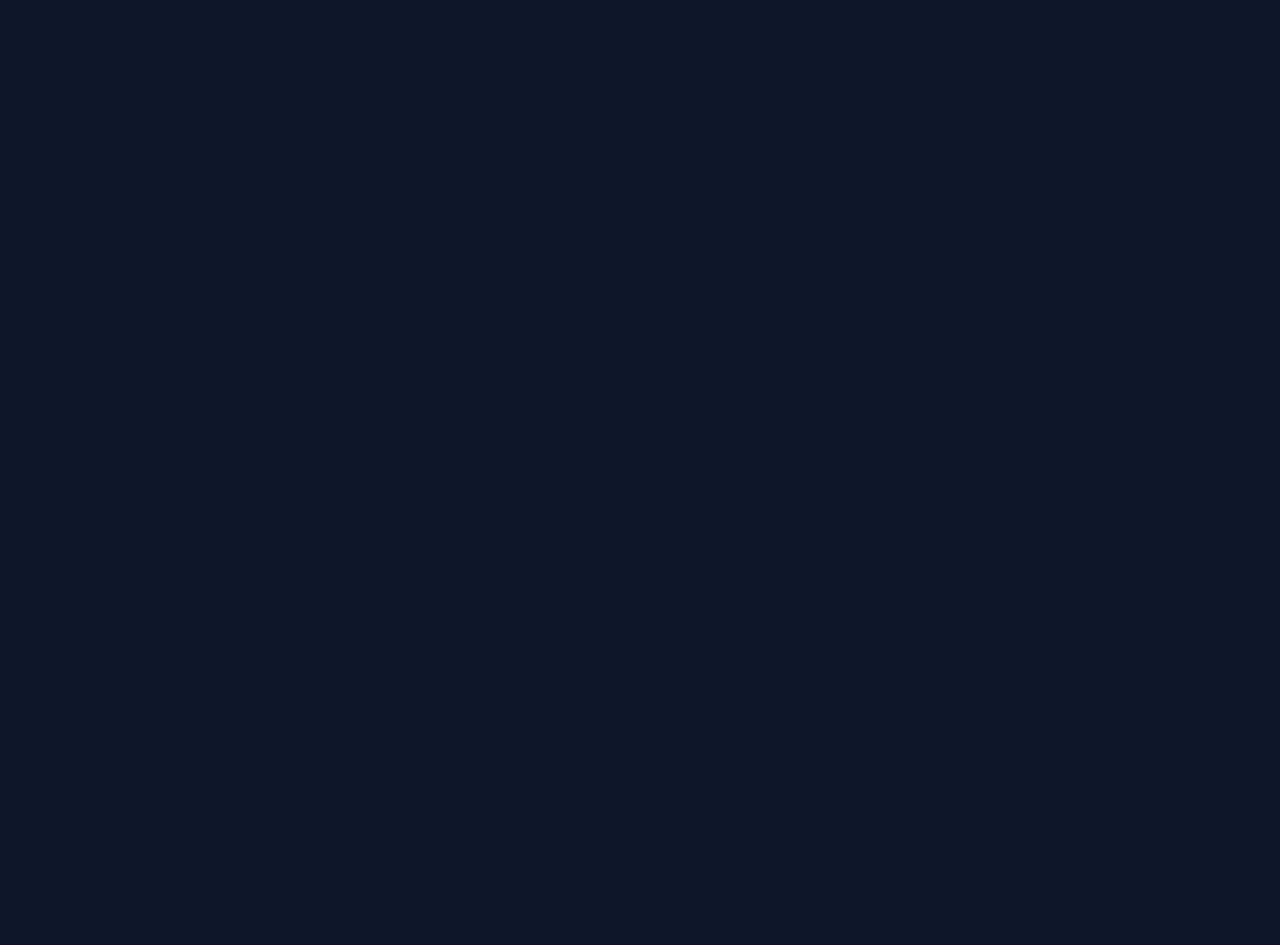
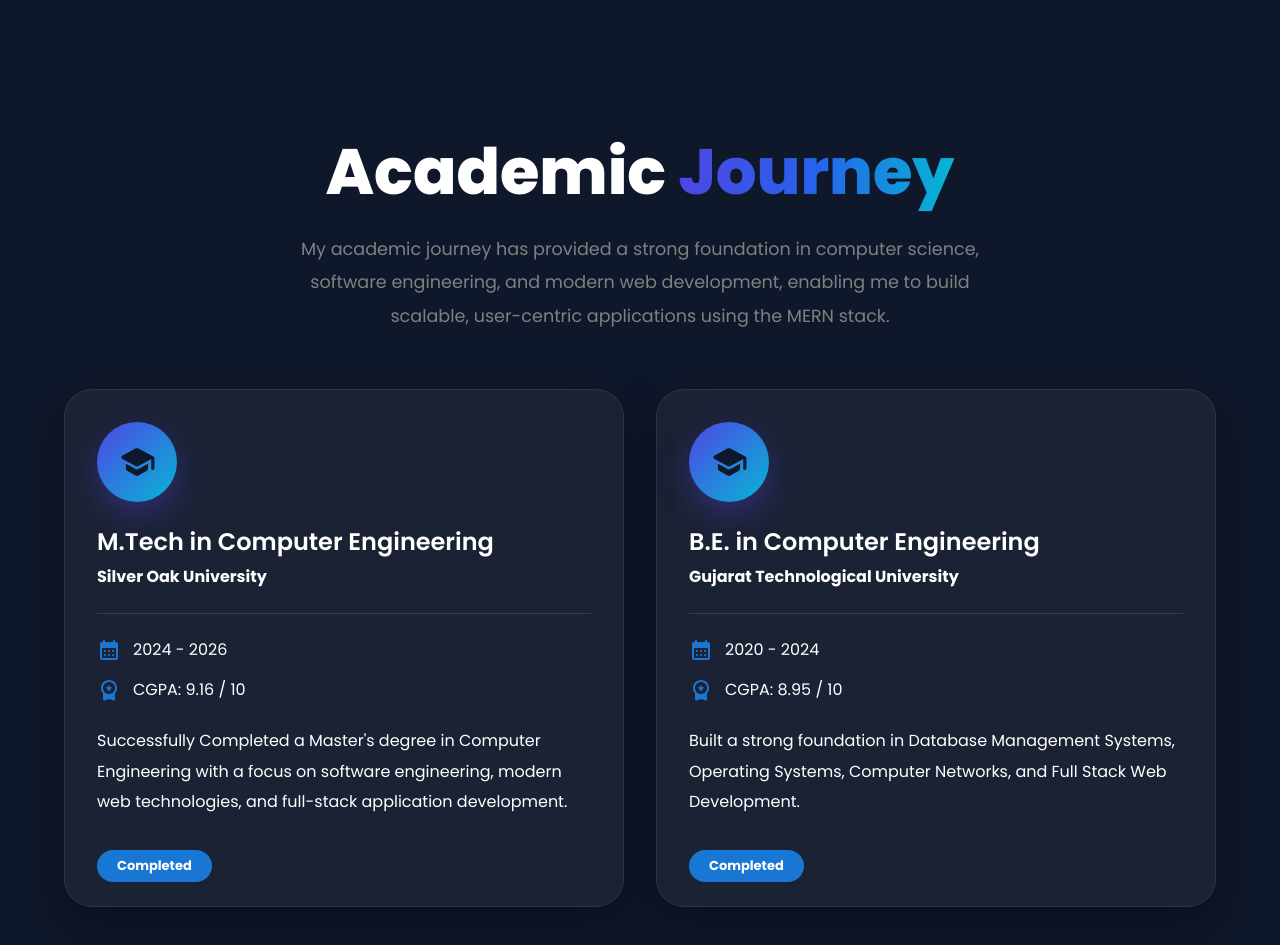
Before and after one commit to 12345-dd/portfolio, a React (Vite) app: page / in a window 1280 px wide. Shown: the part 5800-6745 px from the top of the page. Before the commit the page ends 5823 px from the top, so only its background shows below. Built offline with nearby package versions, Linux system fonts and the light colour scheme.

Commit message:
Implemented Education section

```diff
--- a/src/App.jsx
+++ b/src/App.jsx
@@ -13,6 +13,7 @@
 import Skills from "./components/Skills/Skills";
 import Projects from "./components/Projects/Projects";
 import Experience from "./components/Experience/Experience";
+import Education from "./components/Education/Education";
 
 function App() {
 
@@ -36,6 +37,8 @@
 
       <Experience />
 
+      <Education />
+
     </ThemeProvider>
   );
 }
--- /dev/null
+++ b/src/components/Education/Education.jsx
@@ -0,0 +1,26 @@
+import { Box, Container } from "@mui/material";
+
+import EducationHeader from "./EducationHeader";
+import EducationGrid from "./EducationGrid";
+
+const Education = () => {
+  return (
+    <Box
+      id="education"
+      sx={{
+        py: {
+          xs: 10,
+          md: 14,
+        },
+      }}
+    >
+      <Container maxWidth="lg">
+        <EducationHeader />
+
+        <EducationGrid />
+      </Container>
+    </Box>
+  );
+};
+
+export default Education;
--- /dev/null
+++ b/src/components/Education/EducationCard.jsx
@@ -0,0 +1,200 @@
+import { motion } from "framer-motion";
+
+import {
+  Avatar,
+  Box,
+  Card,
+  CardContent,
+  Chip,
+  Divider,
+  Typography,
+  useTheme,
+} from "@mui/material";
+
+import SchoolRoundedIcon from "@mui/icons-material/SchoolRounded";
+import CalendarMonthRoundedIcon from "@mui/icons-material/CalendarMonthRounded";
+import WorkspacePremiumRoundedIcon from "@mui/icons-material/WorkspacePremiumRounded";
+
+const EducationCard = ({ education, index }) => {
+  const theme = useTheme();
+
+  return (
+    <motion.div
+      initial={{
+        opacity: 0,
+        y: 50,
+      }}
+      whileInView={{
+        opacity: 1,
+        y: 0,
+      }}
+      viewport={{ once: true }}
+      transition={{
+        duration: 0.8,
+        delay: index * 0.15,
+      }}
+    >
+      <Card
+        elevation={0}
+        sx={{
+          height: "100%",
+
+          borderRadius: "28px",
+
+          overflow: "hidden",
+
+          background:
+            theme.palette.mode === "dark"
+              ? "rgba(255,255,255,.05)"
+              : "#fff",
+
+          border: `1px solid ${
+            theme.palette.mode === "dark"
+              ? "rgba(255,255,255,.08)"
+              : "rgba(15,23,42,.08)"
+          }`,
+
+          boxShadow:
+            theme.palette.mode === "dark"
+              ? "0 20px 50px rgba(0,0,0,.30)"
+              : "0 20px 45px rgba(15,23,42,.08)",
+
+          transition: ".35s",
+
+          "&:hover": {
+            transform: "translateY(-8px)",
+
+            borderColor: "primary.main",
+
+            boxShadow:
+              "0 25px 60px rgba(37,99,235,.18)",
+          },
+        }}
+      >
+        <CardContent
+          sx={{
+            p: 4,
+          }}
+        >
+          {/* Avatar */}
+
+          <Avatar
+            sx={{
+              width: 80,
+              height: 80,
+
+              mb: 3,
+
+              background:
+                "linear-gradient(135deg,#4F46E5,#06B6D4)",
+
+              boxShadow:
+                "0 12px 30px rgba(79,70,229,.35)",
+            }}
+          >
+            <SchoolRoundedIcon
+              sx={{
+                fontSize: 38,
+              }}
+            />
+          </Avatar>
+
+          {/* Degree */}
+
+          <Typography
+            variant="h5"
+            fontWeight={800}
+            sx={{
+              mb: 1,
+              lineHeight: 1.3,
+            }}
+          >
+            {education.degree}
+          </Typography>
+
+          {/* Institute */}
+
+          <Typography
+            color="primary.main"
+            sx={{
+              fontWeight: 700,
+              mb: 3,
+            }}
+          >
+            {education.institute}
+          </Typography>
+
+          <Divider sx={{ mb: 3 }} />
+
+          {/* Duration */}
+
+          <Box
+            sx={{
+              display: "flex",
+              alignItems: "center",
+              gap: 1.5,
+              mb: 2,
+            }}
+          >
+            <CalendarMonthRoundedIcon
+              color="primary"
+            />
+
+            <Typography color="text.secondary">
+              {education.duration}
+            </Typography>
+          </Box>
+
+          {/* CGPA */}
+
+          <Box
+            sx={{
+              display: "flex",
+              alignItems: "center",
+              gap: 1.5,
+              mb: 3,
+            }}
+          >
+            <WorkspacePremiumRoundedIcon
+              color="primary"
+            />
+
+            <Typography color="text.secondary">
+              {education.cgpa}
+            </Typography>
+          </Box>
+
+          {/* Description */}
+
+          <Typography
+            color="text.secondary"
+            sx={{
+              lineHeight: 1.9,
+              mb: 4,
+            }}
+          >
+            {education.description}
+          </Typography>
+
+          {/* Status */}
+
+          <Chip
+            label={education.status}
+            color={
+              education.status === "Current"
+                ? "success"
+                : "primary"
+            }
+            sx={{
+              borderRadius: "30px",
+              fontWeight: 700,
+              px: 1,
+            }}
+          />
+        </CardContent>
+      </Card>
+    </motion.div>
+  );
+};
+
+export default EducationCard;
--- /dev/null
+++ b/src/components/Education/EducationGrid.jsx
@@ -0,0 +1,31 @@
+import { Grid } from "@mui/material";
+
+import education from "../../data/education";
+import EducationCard from "./EducationCard";
+
+const EducationGrid = () => {
+  return (
+    <Grid
+      container
+      spacing={4}
+      justifyContent="center"
+    >
+      {education.map((item, index) => (
+        <Grid
+          key={item.id}
+          size={{
+            xs: 12,
+            md: 6,
+          }}
+        >
+          <EducationCard
+            education={item}
+            index={index}
+          />
+        </Grid>
+      ))}
+    </Grid>
+  );
+};
+
+export default EducationGrid;
--- /dev/null
+++ b/src/components/Education/EducationHeader.jsx
@@ -0,0 +1,76 @@
+import { motion } from "framer-motion";
+
+import {
+  Typography,
+  Box,
+  useTheme,
+} from "@mui/material";
+
+const EducationHeader = () => {
+  const theme = useTheme();
+
+  return (
+    <motion.div
+      initial={{
+        opacity: 0,
+        y: 40,
+      }}
+      whileInView={{
+        opacity: 1,
+        y: 0,
+      }}
+      viewport={{
+        once: true,
+      }}
+      transition={{
+        duration: .8,
+      }}
+    >
+      <Box
+        sx={{
+          textAlign: "center",
+          mb: 7,
+        }}
+      >
+        <h2
+            style={{
+                margin: 0,
+                fontSize: "clamp(2.6rem,5vw,4rem)",
+                fontWeight: 800,
+                lineHeight: 1.15,
+            }}
+        >
+          Academic{" "}
+
+          <span
+            style={{
+                background:
+                    "linear-gradient(90deg,#4F46E5,#2563EB,#06B6D4)",
+                WebkitBackgroundClip: "text",
+                WebkitTextFillColor: "transparent",
+            }}
+          >
+            Journey
+          </span>
+        </h2>
+
+        <p
+            style={{
+                maxWidth: 720,
+                margin: "24px auto 0",
+                lineHeight: 1.9,
+                fontSize: "1.1rem",
+                color: "gray",
+            }}
+        >
+          My academic journey has provided a strong foundation
+          in computer science, software engineering, and modern
+          web development, enabling me to build scalable,
+          user-centric applications using the MERN stack.
+        </p>
+      </Box>
+    </motion.div>
+  );
+};
+
+export default EducationHeader;
--- /dev/null
+++ b/src/data/education.js
@@ -0,0 +1,24 @@
+const education = [
+  {
+    id: 1,
+    degree: "M.Tech in Computer Engineering",
+    institute: "Silver Oak University",
+    duration: "2024 - 2026",
+    cgpa: "CGPA: 9.16 / 10",
+    status: "Completed",
+    description:
+      "Successfully Completed a Master's degree in Computer Engineering with a focus on software engineering, modern web technologies, and full-stack application development.",
+  },
+  {
+    id: 2,
+    degree: "B.E. in Computer Engineering",
+    institute: "Gujarat Technological University",
+    duration: "2020 - 2024",
+    cgpa: "CGPA: 8.95 / 10",
+    status: "Completed",
+    description:
+      "Built a strong foundation in Database Management Systems, Operating Systems, Computer Networks, and Full Stack Web Development.",
+  },
+];
+
+export default education;
```
